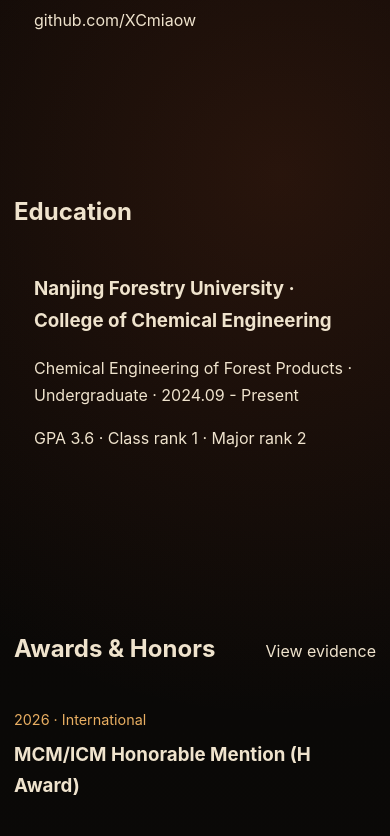
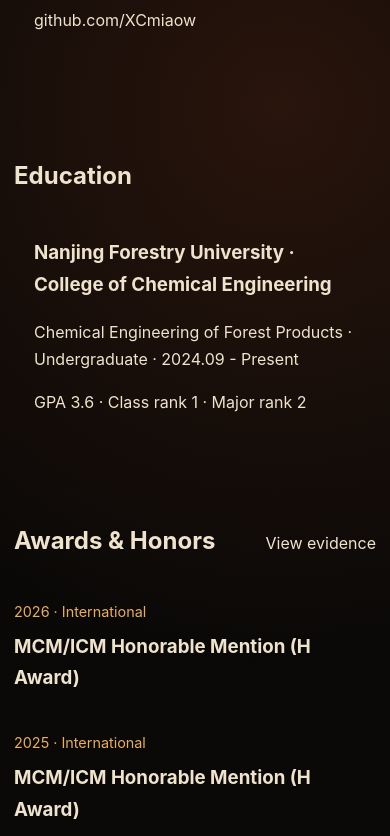
Before and after one commit to XCmiaow/XCmiaow.github.io, an Astro site: page /en/profile in a window 390 px wide. Shown: the part 903-1739 px from the top of the page. Built offline with nearby package versions, Linux system fonts and the light colour scheme; Astro itself is replaced by a stand-in of ours.

Commit message:
style: tighten profile editorial rhythm

```diff
--- a/scripts/silicon-embers-ui-audit.mjs
+++ b/scripts/silicon-embers-ui-audit.mjs
@@ -362,6 +362,9 @@ for (const [relative, source] of [
 for (const marker of ['compact-award', 'skill-line', 'research-tags']) {
   if (!profileSource.includes(marker)) failures.push(`ProfilePage is missing ${marker}`);
 }
+if (!/\.profile-sections\s*>\s*section\s*\{\s*padding:\s*0/.test(profileSource)) {
+  failures.push('ProfilePage must not stack global section padding inside its editorial grid');
+}
 if (
   (profileSource.match(/id="contact"/g) ?? []).length !== 1 ||
   !/<aside class="profile-card" id="contact">/.test(profileSource)
--- a/src/components/resume/ProfilePage.astro
+++ b/src/components/resume/ProfilePage.astro
@@ -194,8 +194,11 @@ const copy = isZh
   }
   .profile-sections {
     display: grid;
-    gap: 3rem;
+    gap: 4.5rem;
     padding-block: 2.5rem 5rem;
+  }
+  .profile-sections > section {
+    padding: 0;
   }
   .section-line {
     display: flex;
@@ -283,6 +286,9 @@ const copy = isZh
     font-size: 0.9rem;
   }
   @media (max-width: 720px) {
+    .profile-sections {
+      gap: 3rem;
+    }
     .profile-hero {
       grid-template-columns: 1fr;
     }
```
